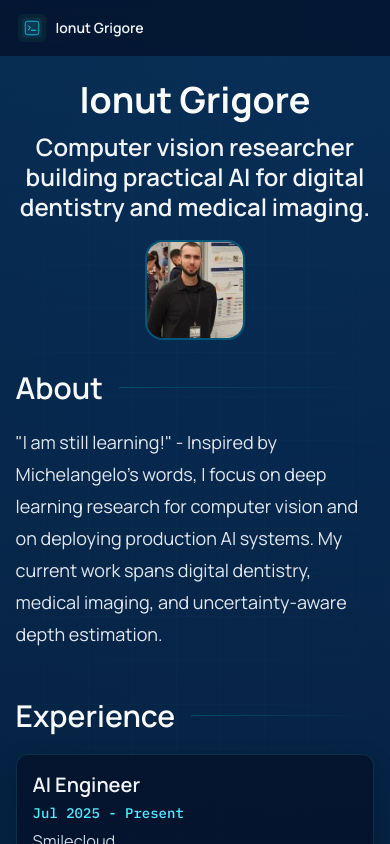
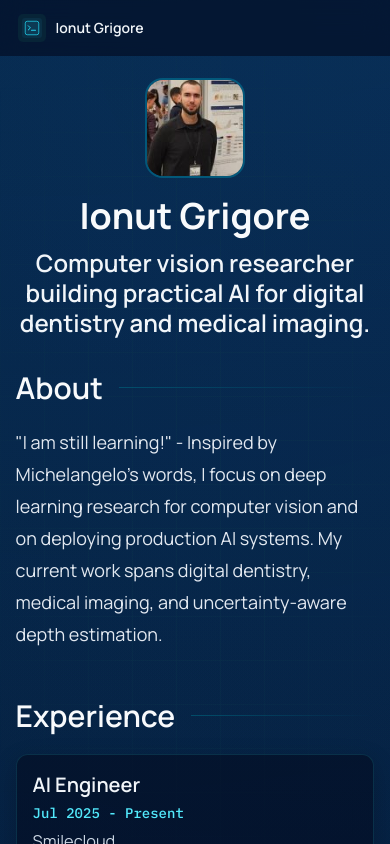
Before and after one commit to MarianFrancescu/JO-Repository, a React (Vite) app: page / in a window 390 px wide. Shown: the top 844 px of the page. Built offline with nearby package versions, Linux system fonts and the light colour scheme; some icons are missing.

Commit message:
mobile view for profile pic

```diff
--- a/src/components/TitleHeading.tsx
+++ b/src/components/TitleHeading.tsx
@@ -39,7 +39,7 @@ function TitleHeading({ profile }: TitleHeadingProps): JSX.Element {
           event.currentTarget.onerror = null;
           event.currentTarget.src = fallbackPhotoSrc;
         }}
-        className="h-24 w-24 shrink-0 rounded-2xl object-cover ring-2 ring-cyan-700/60 md:ml-auto md:h-28 md:w-28"
+        className="order-first h-24 w-24 shrink-0 rounded-2xl object-cover ring-2 ring-cyan-700/60 md:order-none md:ml-auto md:h-28 md:w-28"
       />
     </section>
   );
```
